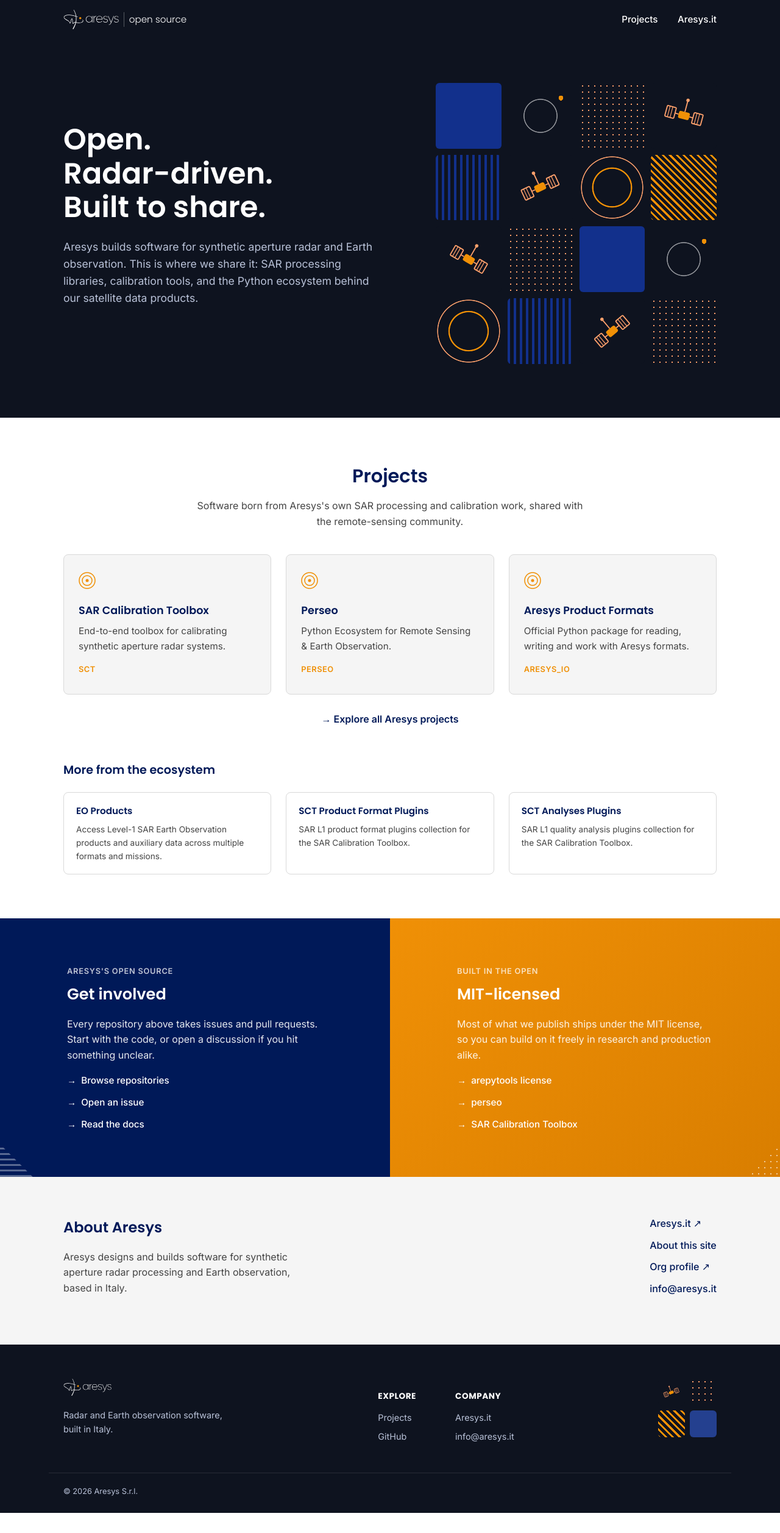
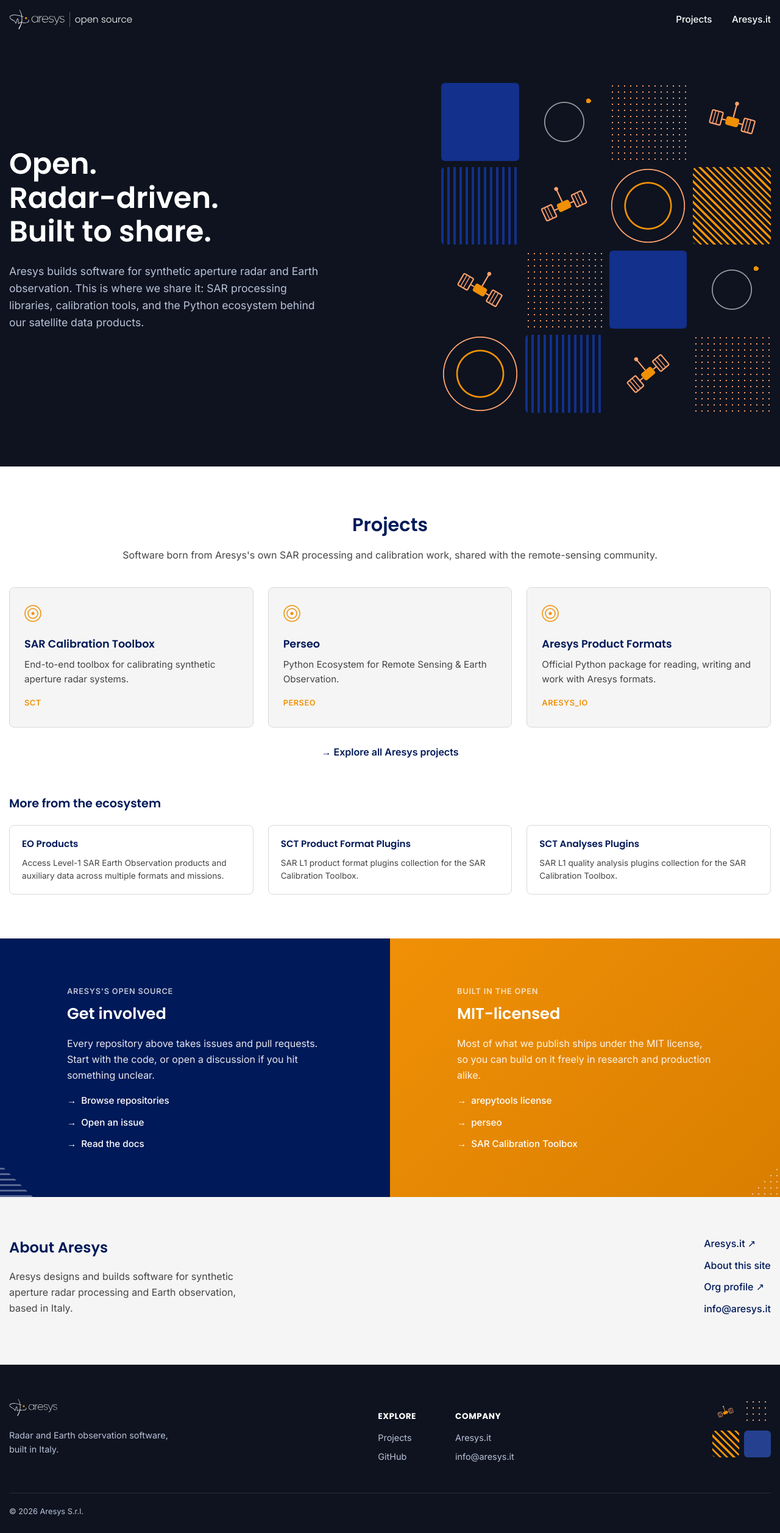
Before and after one commit to aresys-srl/aresys-srl.github.io, a Jekyll site: the page built from index.markdown, in a window 1280 px wide. Shown: the whole page at 61% size. Built offline with Jekyll 4.4.1, drawn with Linux system fonts in a browser that asks for light colours; before the commit the page ends 2481 px from its top, so only the background shows below that.

Commit message:
increasing the width of the main page content

```diff
--- a/assets/css/style.css
+++ b/assets/css/style.css
@@ -8,7 +8,7 @@
   --gray-200: #d9d9d9;
   --font-heading: "Poppins", sans-serif;
   --font-body: "Inter", sans-serif;
-  --max-width: 1120px;
+  --max-width: 1250px;
 }
 
 * { box-sizing: border-box; }
@@ -34,7 +34,7 @@ a { color: var(--navy); text-decoration: none; }
 .wrap {
   max-width: var(--max-width);
   margin: 0 auto;
-  padding: 0 24px;
+  padding: 0 0px;
 }
 
 /* Header */
@@ -169,13 +169,13 @@ a { color: var(--navy); text-decoration: none; }
 .section-title { font-size: 1.9rem; text-align: center; margin-bottom: 12px; }
 .section-lede {
   text-align: center;
-  max-width: 640px;
   margin: 0 auto 40px;
   color: #444;
 }
 .section-more { text-align: center; margin: 28px 0 56px; }
 .section-more a { font-weight: 600; }
 .subsection-title { font-size: 1.2rem; margin-bottom: 20px; }
+.subsection-title-spaced { margin-top: 48px; }
 
 .card-grid {
   display: grid;
@@ -209,6 +209,8 @@ a { color: var(--navy); text-decoration: none; }
 .card-compact { padding: 18px 20px; background: #fff; }
 .card-compact h3 { font-size: 0.95rem; }
 .card-compact p { font-size: 0.85rem; margin: 0; }
+
+.card-grid-sentinel { grid-template-columns: repeat(3, 1fr); }
 
 /* Split section */
 .split {
@@ -356,10 +358,12 @@ a { color: var(--navy); text-decoration: none; }
   .hero-grid { grid-template-columns: 1fr; }
   .tile-grid:not(.tile-grid-mini) { max-width: 360px; margin: 0 auto; }
   .split { grid-template-columns: 1fr; }
+  .card-grid-sentinel { grid-template-columns: repeat(2, 1fr); }
 }
 
 @media (max-width: 640px) {
   .hero h1 { font-size: 2.2rem; }
   .site-nav a { margin-left: 16px; font-size: 0.85rem; }
   .brand-suffix { display: none; }
+  .card-grid-sentinel { grid-template-columns: 1fr; }
 }
```
